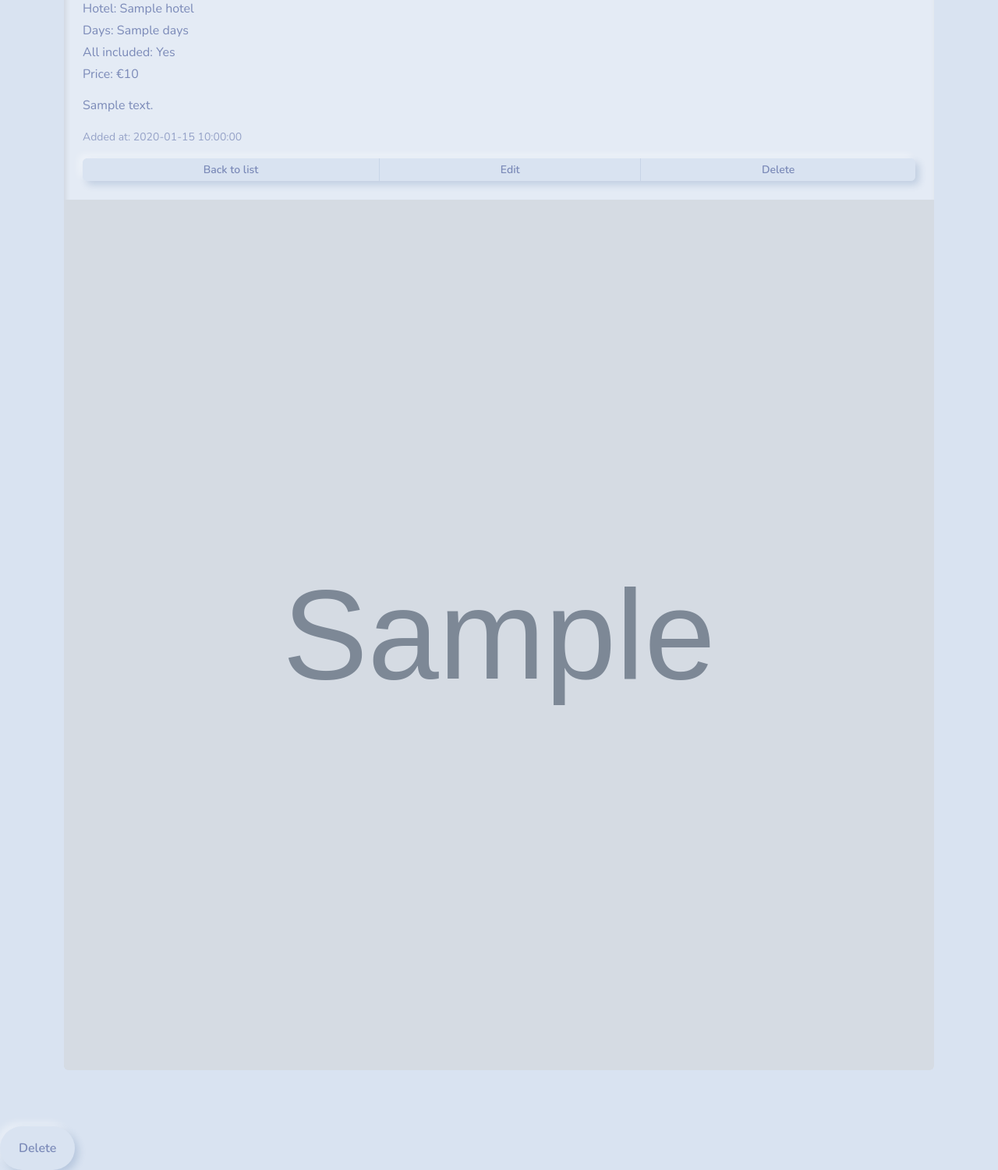
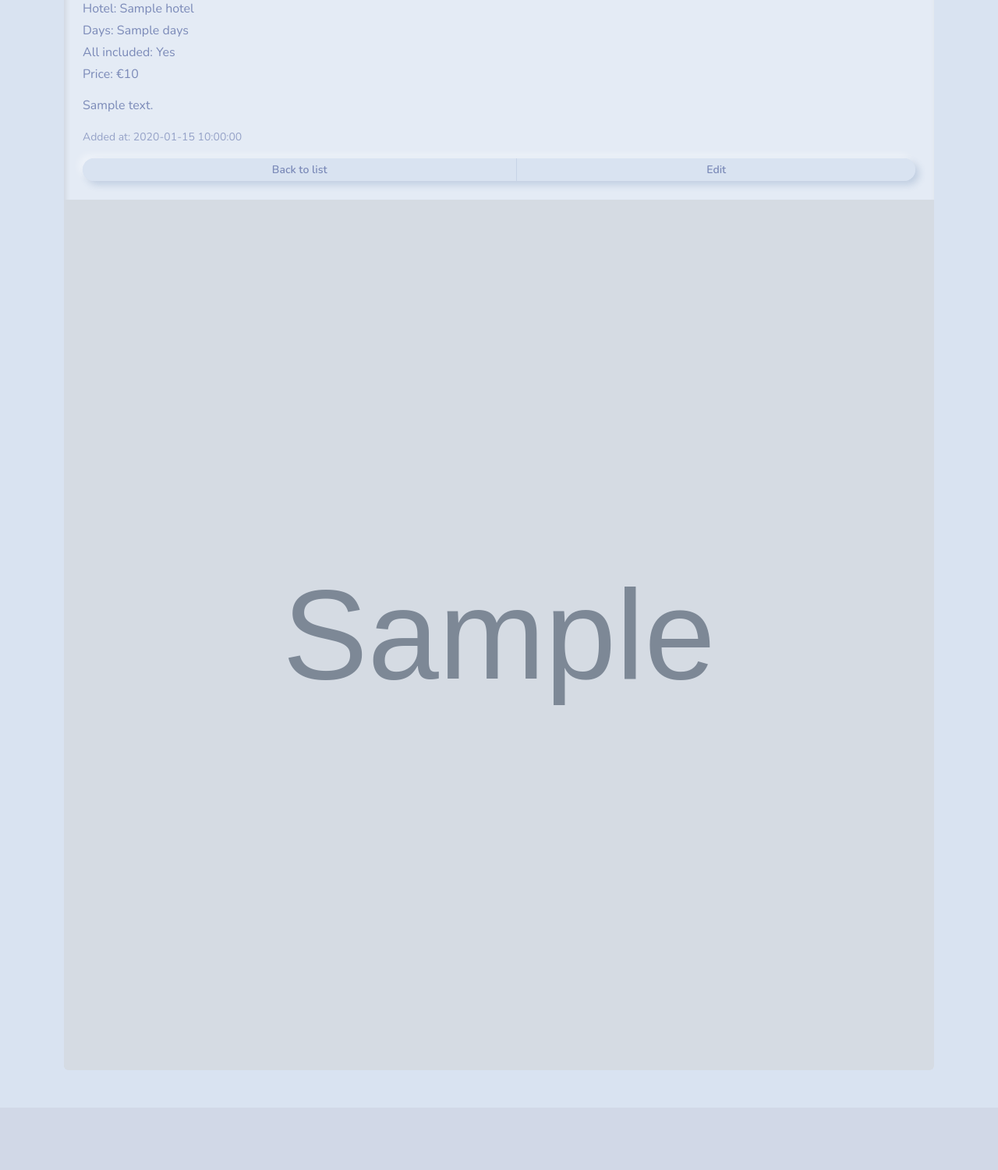
Before and after one commit to DmitriiMal/FE20-Symfony-Day3-Lead-Partner, a Symfony app: template templates/travels/show.html.twig in a window 1280 px wide. Shown: the part 203-1703 px from the top of the page at 78% size. After the commit the page ends 1107 px from the top, so only its background shows below. Run offline with Twig, Linux system fonts and the light colour scheme; the template is opened without the code that fills it: most values are stand-ins (such as "Sample title", 1, 10 or a date in 2020); grey boxes marked "Sample" are stand-in pictures; some libraries are stand-ins or nearby versions.

Commit message:
fixed button delete

```diff
--- a/templates/travels/index.html.twig
+++ b/templates/travels/index.html.twig
@@ -1,4 +1,4 @@
-{% extends 'base.html.twig' %} {% block title %}Travels | {{ parent() }}{% endblock %} {% block body %}
+{% extends 'base.html.twig' %} {% block title %}Travels | {{ parent() }}{% endblock %} {% block body %} {% block stylesheets %} {% endblock %}
 
 <div class="container my-5 pt-5">
   <h1 class="mb-4">Travel destinations</h1>
@@ -14,8 +14,8 @@
             <p class="card-text">Days: {{ travel.days }}</p>
             <div class="btn-group rounded w-100" role="group" aria-label="Basic example">
               <a class="btn btn-sm rounded-start btn-info" href="{{ path('app_travels_show', { id: travel.id }) }}" target="_blank">View</a>
-              <a class="btn btn-sm btn-warning" href="{{ path('app_travels_edit', { id: travel.id }) }}" target="_blank">Edit</a>
-              <a class="btn btn-sm rounded-end btn-danger" href="/delete/{{ travel.id }}">Delete</a>
+              <a class="btn btn-sm rounded-end btn-warning" href="{{ path('app_travels_edit', { id: travel.id }) }}" target="_blank">Edit</a>
+              {# <a class="btn btn-sm rounded-end btn-danger" href="/delete/{{ travel.id }}">Delete</a> #}
             </div>
           </div>
         </div>
--- a/templates/travels/show.html.twig
+++ b/templates/travels/show.html.twig
@@ -14,10 +14,10 @@
         <small>Added at: {{ travel.createdAt ? travel.createdAt|date('Y-m-d H:i:s') : '' }}</small>
       </p>
 
-      <div class="btn-group rounded w-100" role="group" aria-label="Basic example">
-        <a class="btn btn-sm rounded-start btn-info" href="{{ path('app_travels_index') }}#{{ travel.id }}">Back to list</a>
+      <div class="btn-group w-100" role="group" aria-label="Basic example">
+        <a class="btn btn-sm btn-info" href="{{ path('app_travels_index') }}#{{ travel.id }}">Back to list</a>
         <a class="btn btn-sm btn-warning" href="{{ path('app_travels_edit', { id: travel.id }) }}">Edit</a>
-        <a class="btn btn-sm rounded-end btn-danger" href="/delete/{{ travel.id }}">Delete</a>
+        {# <a class="btn btn-sm btn-danger" href="/delete/{{ travel.id }}">Delete</a> #} {# {{ include('travels/_delete_form.html.twig') }} #}
       </div>
     </div>
     {##}
@@ -25,5 +25,4 @@
   </div>
 </div>
 
-{{ include('travels/_delete_form.html.twig') }}
-{% endblock %}
+{# {{ include('travels/_delete_form.html.twig') }} #} {% endblock %}
```
Also changed, not shown: 1 other file.
